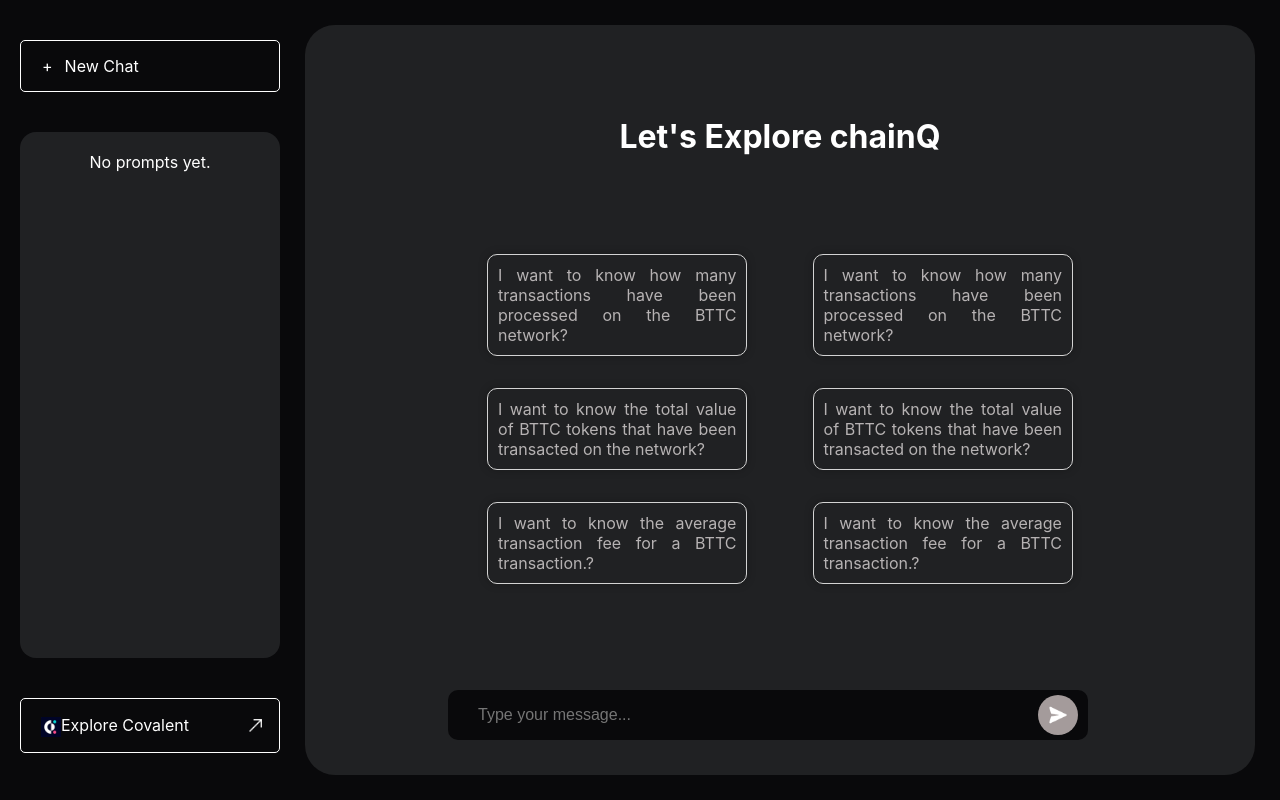
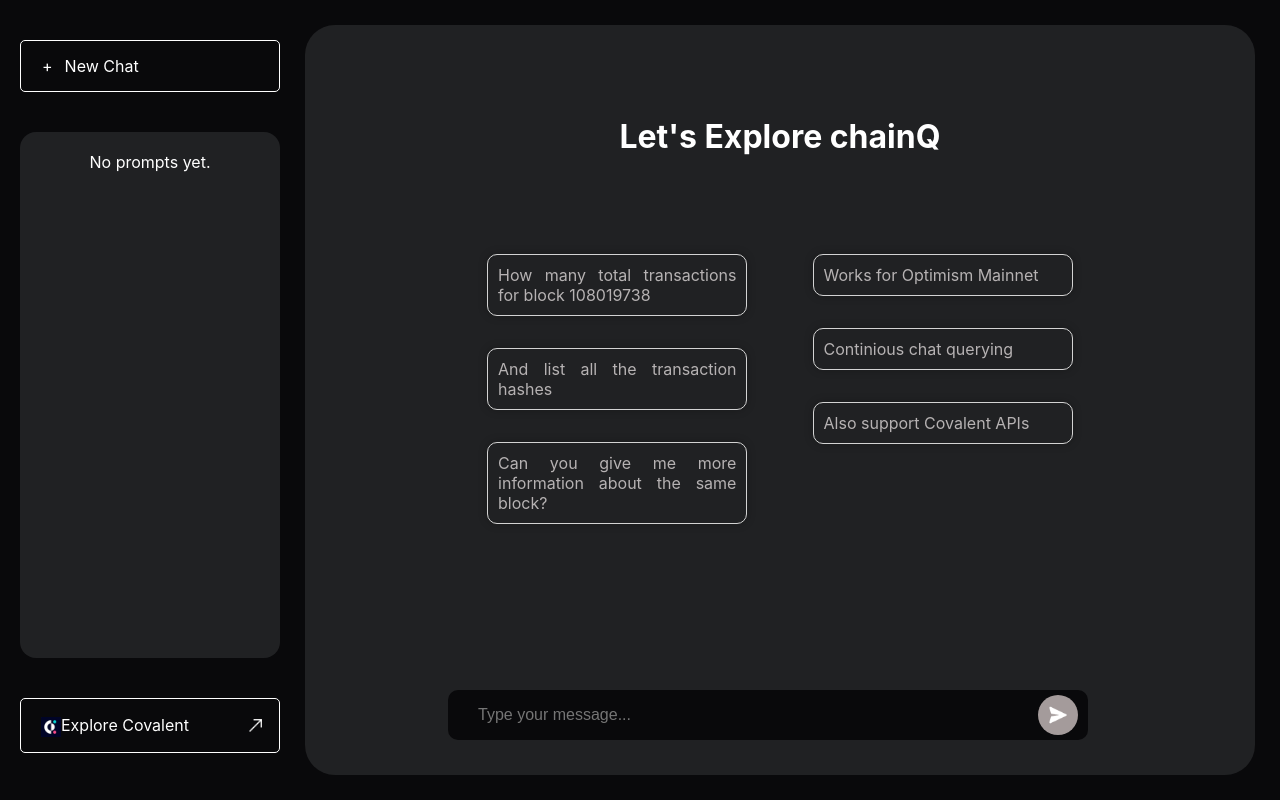
Before and after one commit to sarvagnakadiya/chainQ, a React (Create React App) app: page /chat-dashboard in a window 1280 px wide. Built offline with nearby package versions, Linux system fonts and the light colour scheme; the HTML template or start-up script is replaced by a standard one.

Commit message:
moved to MAIN APIs from dummy APIs

```diff
--- a/src/components/EmptyComponent.jsx
+++ b/src/components/EmptyComponent.jsx
@@ -16,8 +16,7 @@
               boxShadow: "0 0 8px 0 rgba(0, 0, 0, 0.25)",
             }}
           >
-            I want to know how many transactions have been processed on the BTTC
-            network?
+            How many total transactions for block 108019738
           </p>
           <p
             style={{
@@ -28,8 +27,7 @@
               boxShadow: "0 0 8px 0 rgba(0, 0, 0, 0.25)",
             }}
           >
-            I want to know the total value of BTTC tokens that have been
-            transacted on the network?
+            And list all the transaction hashes
           </p>
           <p
             style={{
@@ -40,7 +38,7 @@
               boxShadow: "0 0 8px 0 rgba(0, 0, 0, 0.25)",
             }}
           >
-            I want to know the average transaction fee for a BTTC transaction.?
+            Can you give me more information about the same block?
           </p>
         </div>
         <div style={{ width: "40%", display: "flex", flexDirection: "column" }}>
@@ -53,8 +51,7 @@
               textAlign: "justify",
             }}
           >
-            I want to know how many transactions have been processed on the BTTC
-            network?
+            Works for Optimism Mainnet
           </p>
           <p
             style={{
@@ -65,8 +62,7 @@
               boxShadow: "0 0 8px 0 rgba(0, 0, 0, 0.25)",
             }}
           >
-            I want to know the total value of BTTC tokens that have been
-            transacted on the network?
+            Continious chat querying
           </p>
           <p
             style={{
@@ -77,7 +73,7 @@
               boxShadow: "0 0 8px 0 rgba(0, 0, 0, 0.25)",
             }}
           >
-            I want to know the average transaction fee for a BTTC transaction.?
+            Also support Covalent APIs
           </p>
         </div>
       </div>
--- a/src/components/MainDashboard.jsx
+++ b/src/components/MainDashboard.jsx
@@ -41,7 +41,7 @@
 
       axios
         // .post("http://192.168.1.20:5002/get_answer", requestData, {
-        .post("http://127.0.0.1:5002/get_answer", requestData, {
+        .post("http://173.82.54.146:5001/get_answer", requestData, {
           headers: {
             "Content-Type": "application/json",
           },
```
